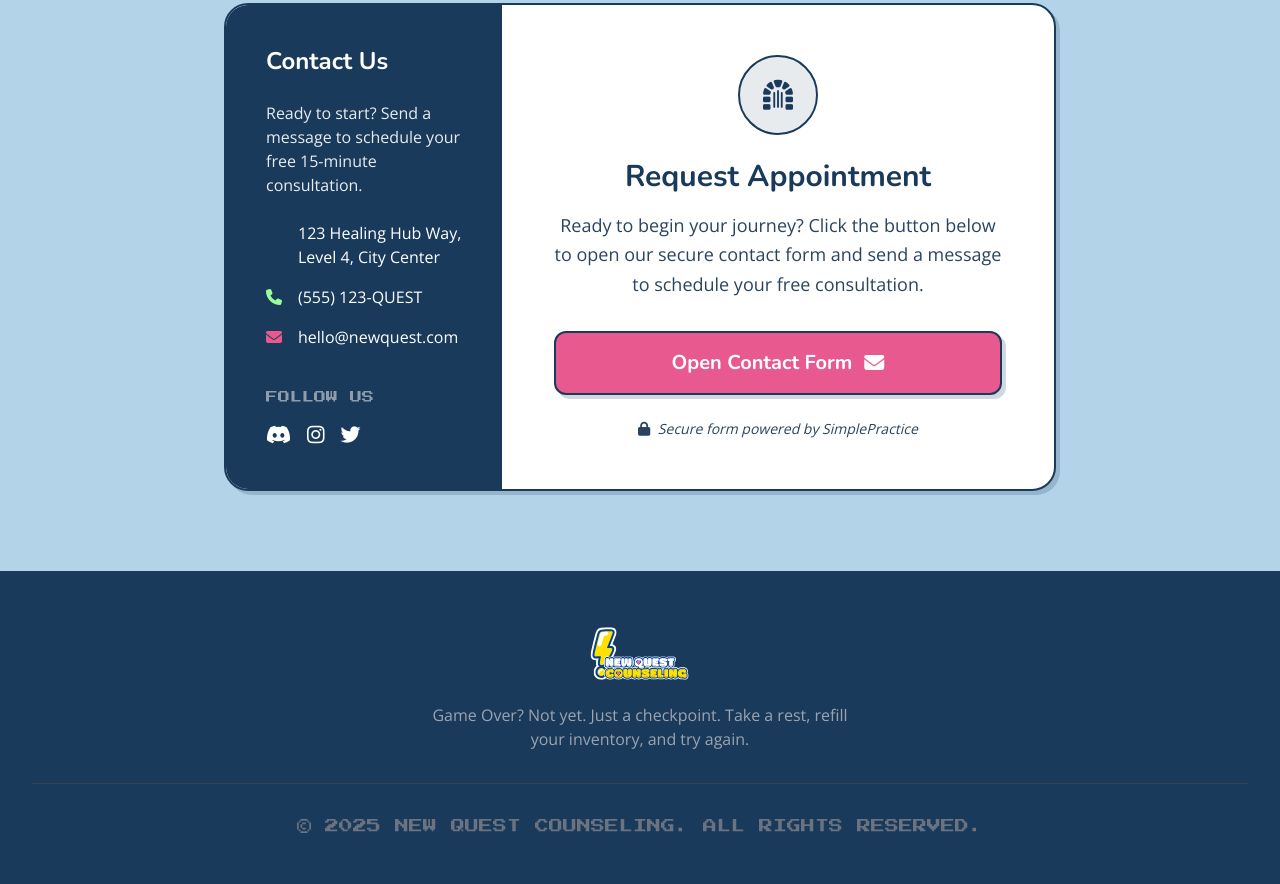
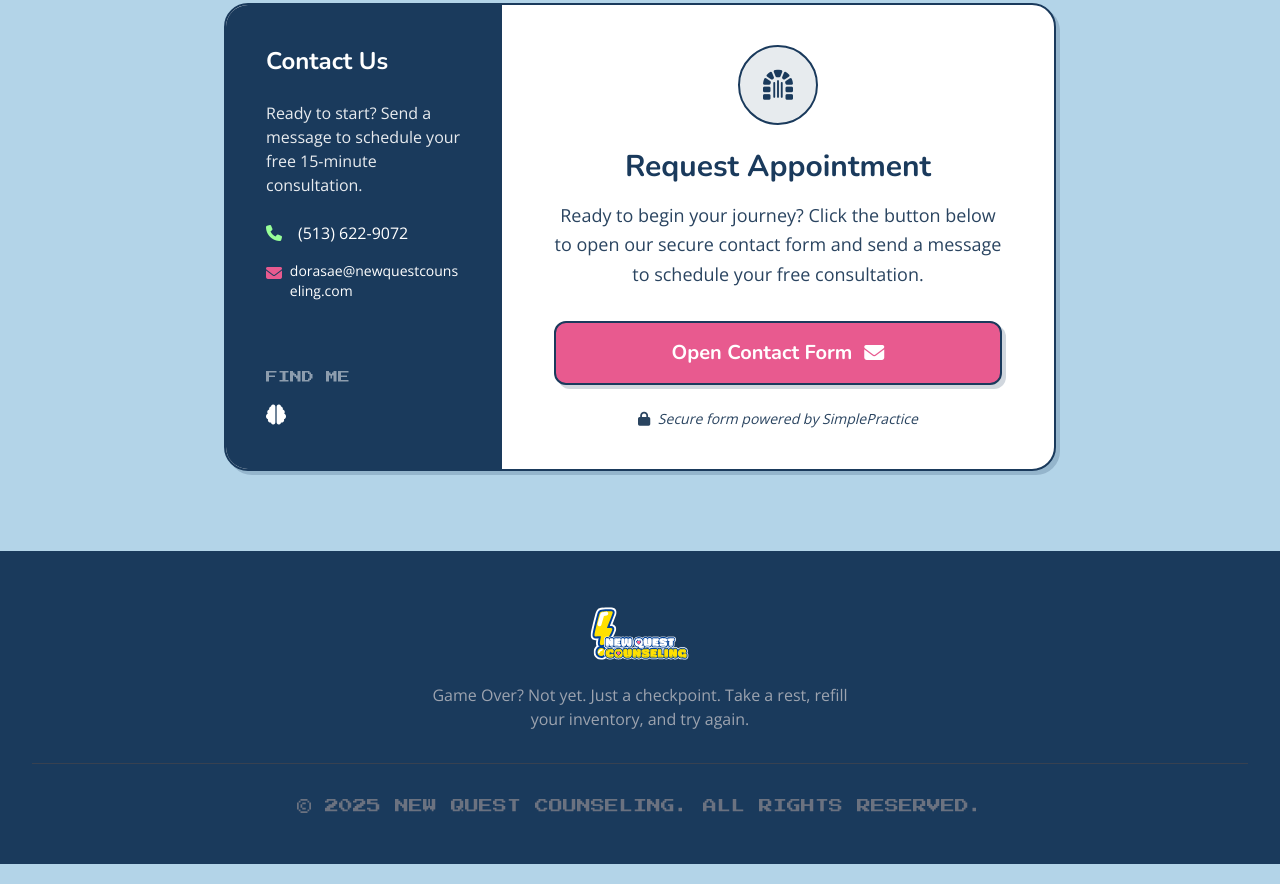
Before and after one commit to conyerbd/newquestcounseling, a plain HTML site: page index.html in a window 1280 px wide. Shown: the part 2885-3769 px from the top of the page. Drawn offline with nearby package versions, Linux system fonts and the light colour scheme.

Commit message:
Revise content in about.html and index.html: update descriptions to enhance clarity and accessibility, change insurance information to self-pay details, and modify contact information for better user engagement.

```diff
--- a/index.html
+++ b/index.html
@@ -355,8 +355,8 @@
                         <i class="fa-solid fa-chevron-down text-quest-blue transition-transform"></i>
                     </button>
                     <div class="faq-content hidden px-6 pb-6 text-quest-slate bg-white">
-                        <p class="font-pixel text-xs text-quest-gold mb-2 bg-quest-dark inline-block px-2 py-1 rounded">INSURANCE & RATES</p>
-                        <p class="mt-2">Yes, we accept major insurance plans including Blue Cross, Aetna, and Cigna. We also offer sliding scale options for clients paying out-of-pocket.</p>
+                        <p class="font-pixel text-xs text-quest-gold mb-2 bg-quest-dark inline-block px-2 py-1 rounded">SELF-PAY & RATES</p>
+                        <p class="mt-2">I do not accept insurance at this time and operate on a self-pay basis. However, I offer a sliding scale fee structure to help make therapy accessible. During our consultation, we can discuss rates that work for your situation.</p>
                     </div>
                 </div>
 
@@ -399,26 +399,22 @@
 
                         <div class="space-y-4">
                             <div class="flex items-center">
-                                <i class="fa-solid fa-map-location-dot text-quest-blue w-8"></i>
-                                <span>123 Healing Hub Way,<br>Level 4, City Center</span>
+                                <i class="fa-solid fa-phone text-quest-green w-8"></i>
+                                <a href="tel:5136229072" class="hover:text-quest-green transition-colors">(513) 622-9072</a>
                             </div>
-                            <div class="flex items-center">
-                                <i class="fa-solid fa-phone text-quest-green w-8"></i>
-                                <span>(555) 123-QUEST</span>
-                            </div>
-                            <div class="flex items-center">
-                                <i class="fa-solid fa-envelope text-quest-red w-8"></i>
-                                <span>hello@newquest.com</span>
+                            <div class="flex items-start">
+                                <i class="fa-solid fa-envelope text-quest-red w-8 mt-1"></i>
+                                <a href="mailto:dorasae@newquestcounseling.com" class="hover:text-quest-red transition-colors text-sm break-all">dorasae@newquestcounseling.com</a>
                             </div>
                         </div>
                     </div>
 
                     <div class="mt-10">
-                        <p class="font-pixel text-xs opacity-50 mb-4">FOLLOW US</p>
+                        <p class="font-pixel text-xs opacity-50 mb-4">FIND ME</p>
                         <div class="flex space-x-4">
-                            <a href="#" class="hover:text-quest-blue transition-colors"><i class="fa-brands fa-discord text-xl"></i></a>
-                            <a href="#" class="hover:text-quest-red transition-colors"><i class="fa-brands fa-instagram text-xl"></i></a>
-                            <a href="#" class="hover:text-quest-blue transition-colors"><i class="fa-brands fa-twitter text-xl"></i></a>
+                            <a href="https://www.psychologytoday.com/us/therapists/dorasae-rosario-blue-ash-oh/884447" target="_blank" class="hover:text-quest-gold transition-colors" title="Psychology Today">
+                                <i class="fa-solid fa-brain text-xl"></i>
+                            </a>
                         </div>
                     </div>
                 </div>
```
Also changed, not shown: about.html (+2 -2 lines).
